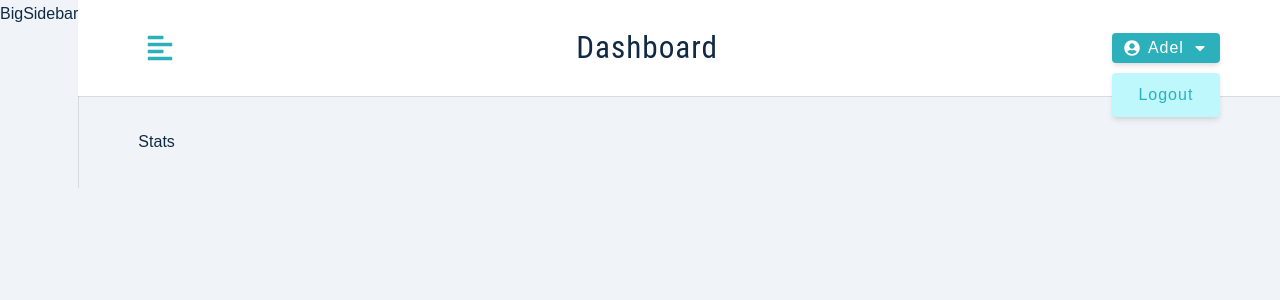
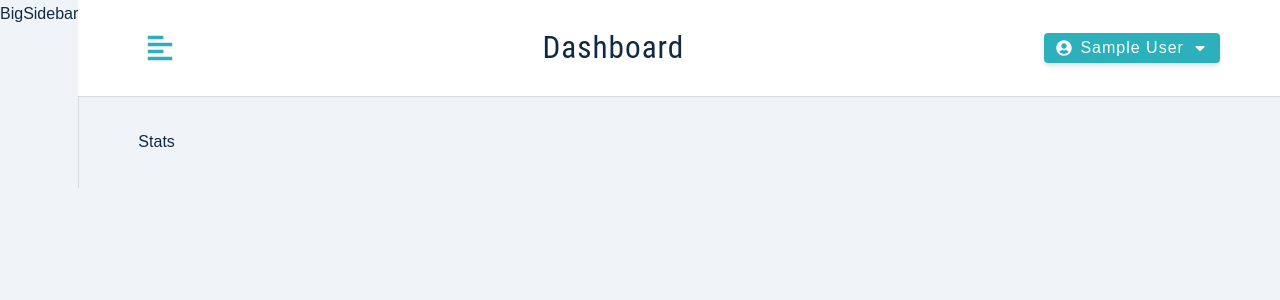
Before and after one commit to AdelHasan/apptracker, a React (Create React App) app in the folder client/: page / in a window 1280 px wide. Shown: the top 300 px of the page. Built offline with nearby package versions, Linux system fonts and the light colour scheme; sample sign-in values are in the browser's storage.

Commit message:
toggle logout button, dynamically display username

```diff
--- a/client/src/components/Navbar.js
+++ b/client/src/components/Navbar.js
@@ -5,8 +5,8 @@ import Wrapper from "../assets/wrappers/Navbar";
 import { FaAlignLeft, FaUserCircle, FaCaretDown } from "react-icons/fa";
 
 const Navbar = () => {
-  const { toggleSidebar } = useAppContext()
-
+  const { toggleSidebar, user } = useAppContext()
+  const [showLogout, setShowLogout] = useState(false)
   return (
     <Wrapper>
       <div className="nav-center">
@@ -23,12 +23,12 @@ const Navbar = () => {
         </div>
 
         <div className="btn-container">
-          <button className="btn" onClick={() => console.log('show logout')}>
+          <button className="btn" onClick={() => setShowLogout(!showLogout)}>
             <FaUserCircle />
-            Adel
+            {user.name}
             <FaCaretDown />
           </button>
-          <div className="dropdown show-dropdown">
+          <div className={showLogout ? "dropdown show-dropdown" : "dropdown"}>
             <button
               onClick={() => console.log("logout user")}
               className="dropdown-btn">
```
